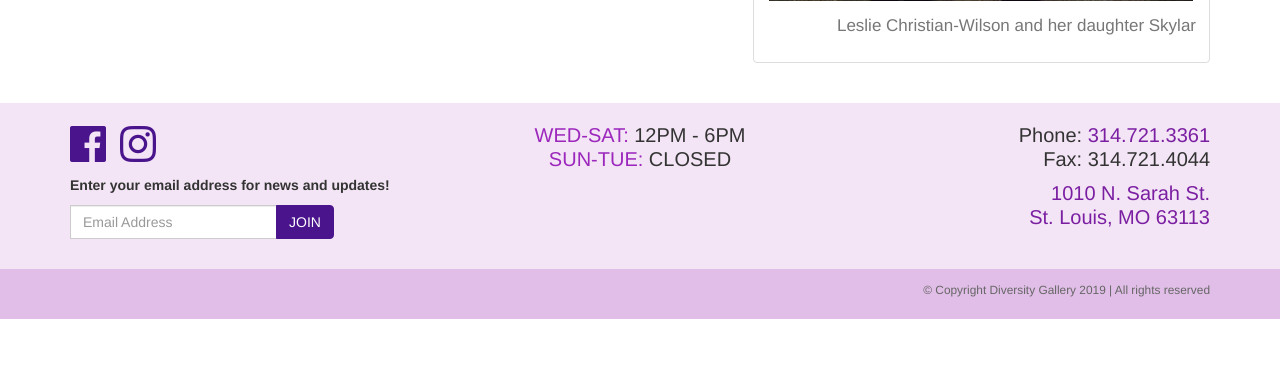
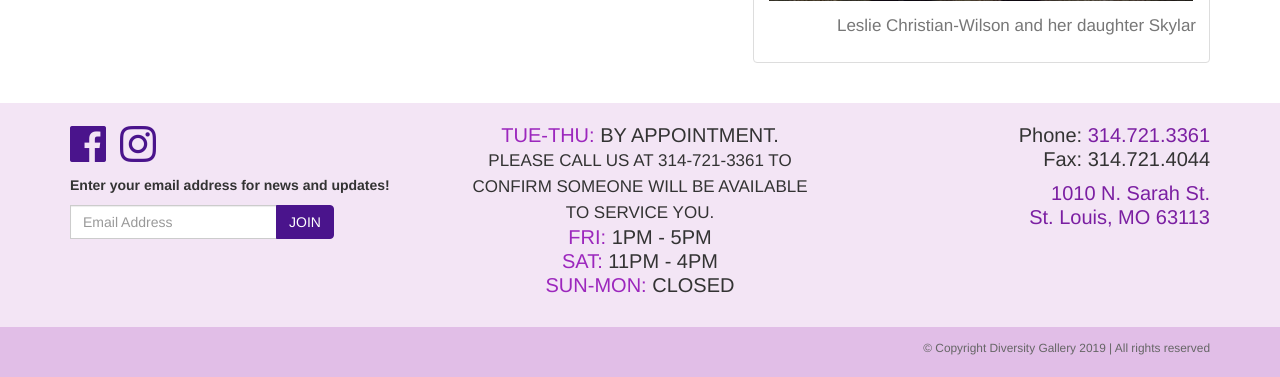
Before and after one commit to bitPimps/diversitygallerystl.com, a PHP site: page /about/index.php in a window 1280 px wide. Shown: the part 1052-1429 px from the top of the page. Before the commit the page ends 1371 px from the top, so only its background shows below. Run offline with PHP 8.4, Linux system fonts and the light colour scheme; some libraries are stand-ins or nearby versions.

Commit message:
Updated footer.php
Updated hours of operation per Leslie

```diff
--- a/wwwRoot/inc/footer.php
+++ b/wwwRoot/inc/footer.php
@@ -22,8 +22,10 @@
 						</div>
 						<div class="col-sm-4">
 							<ul class="hours">
-								<li><span class="days">Wed-Sat:</span> 12PM - 6PM</li>
-								<li><span class="days">Sun-Tue:</span> Closed</li>
+								<li><span class="days">Tue-Thu:</span> By Appointment.<br /><small>Please call us at 314-721-3361 to confirm someone will be available to service you.</small></li>
+								<li><span class="days">Fri:</span> 1PM - 5PM</li>
+								<li><span class="days">Sat:</span> 11PM - 4PM</li>
+								<li><span class="days">Sun-Mon:</span> Closed</li>
 							</ul>
 						</div>
 						<div class="col-sm-4">
```
